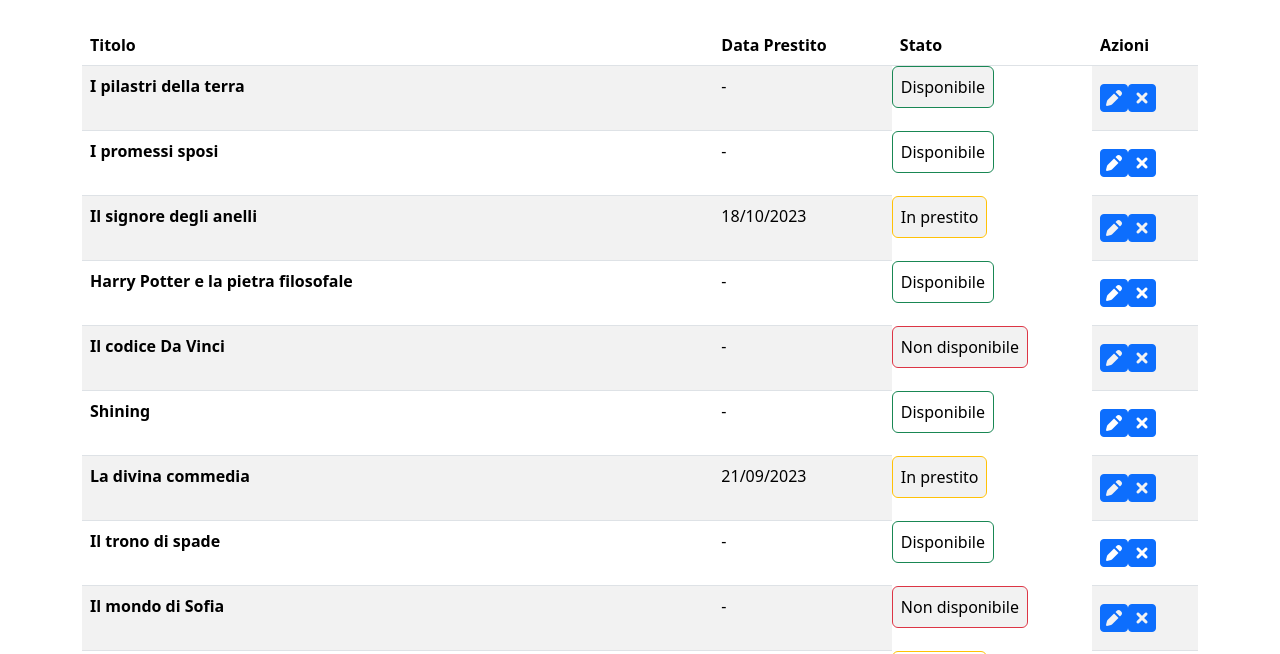
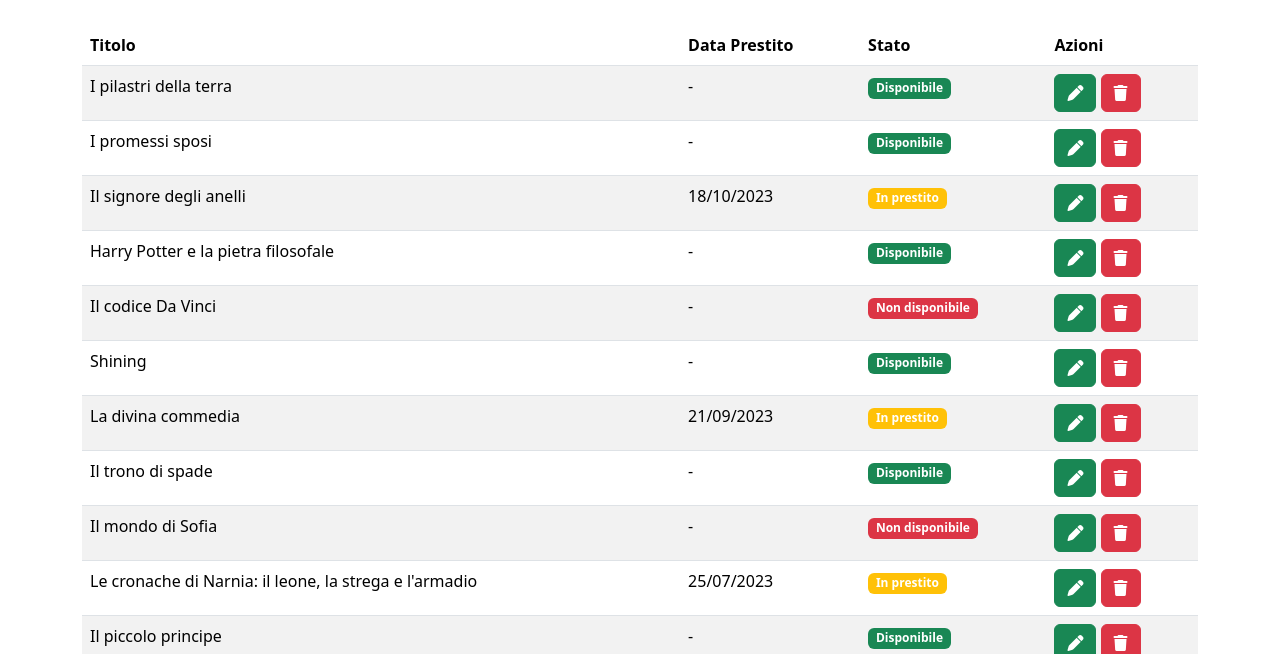
Before and after one commit to DeserioArianna/html-css-bootstrap-dashboard, a plain HTML site: page index.html in a window 1280 px wide. Shown: the part 146-800 px from the top of the page. Drawn offline with nearby package versions, Linux system fonts and the light colour scheme.

Commit message:
feat:fine delle tabella

```diff
--- a/index.html
+++ b/index.html
@@ -72,87 +72,145 @@
                 </thead>
                 <tbody>
                   <tr>
-                    <th scope="row">I pilastri della terra</th>
+                    <td>I pilastri della terra</td>
                     <td class="d-none d-md-table-cell"> - </td>
-                    <td class="btn btn-success">Disponibile</td>
-                    <td><a href="" class="fs-2"><i class="fa-solid fa-square-pen"></i><i class="fa-solid fa-square-xmark"></i> </a></td>
+                    <td>
+                        <span class="badge text-bg-success">Disponibile</span>
+                    </td>
+                    <td class="text-nowrap">
+                        <a href="" class="fs-6 btn btn-success"><i class="fa-solid fa-pen"></i></a>
+                        <a href="" class="fs-6 btn btn-danger"><i class="fa-solid fa-trash"></i></a>
+                    </td>
                   </tr>
 
                   <tr>
-                    <th scope="row">I promessi sposi</th>
+                    <td>I promessi sposi</td>
                     <td class="d-none d-md-table-cell"> - </td>
-                    <td class="btn btn-success">Disponibile</td>
-                    <td><a href="" class="fs-2"><i class="fa-solid fa-square-pen"></i><i class="fa-solid fa-square-xmark"></i> </a></td>
+                    <td>
+                        <span class="badge text-bg-success">Disponibile</span>
+                    </td>
+                    <td class="text-nowrap">
+                        <a href="" class="fs-6 btn btn-success"><i class="fa-solid fa-pen"></i></a>
+                        <a href="" class="fs-6 btn btn-danger"><i class="fa-solid fa-trash"></i></a>
+                    </td>
                   </tr>
 
                   <tr>
-                    <th scope="row">Il signore degli anelli</th>
+                    <td>Il signore degli anelli</td>
                     <td class="d-none d-md-table-cell"> 18/10/2023 </td>
-                    <td class="btn btn-warning">In prestito</td>
-                    <td><a href="" class="fs-2"><i class="fa-solid fa-square-pen"></i><i class="fa-solid fa-square-xmark"></i> </a></td>
+                    <td>
+                        <span class="badge text-bg-warning text-white">In prestito</span>
+                    </td>
+                    <td class="text-nowrap">
+                        <a href="" class="fs-6 btn btn-success"><i class="fa-solid fa-pen"></i></a>
+                        <a href="" class="fs-6 btn btn-danger"><i class="fa-solid fa-trash"></i></a>
+                    </td>
                   </tr>
 
                   <tr>
-                    <th scope="row">Harry Potter e la pietra filosofale</th>
+                    <td>Harry Potter e la pietra filosofale</td>
                     <td class="d-none d-md-table-cell"> - </td>
-                    <td class="btn btn-success">Disponibile</td>
-                    <td><a href="" class="fs-2"><i class="fa-solid fa-square-pen"></i><i class="fa-solid fa-square-xmark"></i> </a></td>
+                    <td>
+                        <span class="badge text-bg-success">Disponibile</span>
+                    </td>
+                    <td class="text-nowrap">
+                        <a href="" class="fs-6 btn btn-success"><i class="fa-solid fa-pen"></i></a>
+                        <a href="" class="fs-6 btn btn-danger"><i class="fa-solid fa-trash"></i></a>
+                    </td>
                   </tr>
 
                   <tr>
-                    <th scope="row">Il codice Da Vinci</th>
+                    <td>Il codice Da Vinci</td>
                     <td class="d-none d-md-table-cell"> - </td>
-                    <td class="btn btn-danger">Non disponibile</td>
-                    <td><a href="" class="fs-2"><i class="fa-solid fa-square-pen"></i><i class="fa-solid fa-square-xmark"></i> </a></td>
+                    <td>
+                        <span class="badge text-bg-danger">Non disponibile</span>
+                    </td>
+                    <td class="text-nowrap">
+                        <a href="" class="fs-6 btn btn-success"><i class="fa-solid fa-pen"></i></a>
+                        <a href="" class="fs-6 btn btn-danger"><i class="fa-solid fa-trash"></i></a>
+                    </td>
                   </tr>
 
                   <tr>
-                    <th scope="row">Shining</th>
+                    <td>Shining</td>
                     <td class="d-none d-md-table-cell"> - </td>
-                    <td class="btn btn-success">Disponibile</td>
-                    <td><a href="" class="fs-2"><i class="fa-solid fa-square-pen"></i><i class="fa-solid fa-square-xmark"></i> </a></td>
+                    <td>
+                        <span class="badge text-bg-success">Disponibile</span>
+                    </td>
+                    <td class="text-nowrap">
+                        <a href="" class="fs-6 btn btn-success"><i class="fa-solid fa-pen"></i></a>
+                        <a href="" class="fs-6 btn btn-danger"><i class="fa-solid fa-trash"></i></a>
+                    </td>
                   </tr>
 
                   <tr>
-                    <th scope="row">La divina commedia</th>
+                    <td>La divina commedia</td>
                     <td class="d-none d-md-table-cell"> 21/09/2023 </td>
-                    <td class="btn btn-warning">In prestito</td>
-                    <td><a href="" class="fs-2"><i class="fa-solid fa-square-pen"></i><i class="fa-solid fa-square-xmark"></i> </a></td>
+                    <td>
+                        <span class="badge text-bg-warning text-white">In prestito</span>
+                    </td>
+                    <td class="text-nowrap">
+                        <a href="" class="fs-6 btn btn-success"><i class="fa-solid fa-pen"></i></a>
+                        <a href="" class="fs-6 btn btn-danger"><i class="fa-solid fa-trash"></i></a>
+                    </td>
                   </tr>
 
                   <tr>
-                    <th scope="row">Il trono di spade</th>
+                    <td>Il trono di spade</td>
                     <td class="d-none d-md-table-cell"> - </td>
-                    <td class="btn btn-success">Disponibile</td>
-                    <td><a href="" class="fs-2"><i class="fa-solid fa-square-pen"></i><i class="fa-solid fa-square-xmark"></i> </a></td>
+                    <td>
+                        <span class="badge text-bg-success">Disponibile</span>
+                    </td>
+                    <td class="text-nowrap">
+                        <a href="" class="fs-6 btn btn-success"><i class="fa-solid fa-pen"></i></a>
+                        <a href="" class="fs-6 btn btn-danger"><i class="fa-solid fa-trash"></i></a>
+                    </td>
                   </tr>
 
                   <tr>
-                    <th scope="row">Il mondo di Sofia</th>
+                    <td>Il mondo di Sofia</td>
                     <td class="d-none d-md-table-cell"> - </td>
-                    <td class="btn btn-danger">Non disponibile</td>
-                    <td><a href="" class="fs-2"><i class="fa-solid fa-square-pen"></i><i class="fa-solid fa-square-xmark"></i> </a></td>
+                    <td>
+                        <span class="badge text-bg-danger">Non disponibile</span>
+                    </td>
+                    <td class="text-nowrap">
+                        <a href="" class="fs-6 btn btn-success"><i class="fa-solid fa-pen"></i></a>
+                        <a href="" class="fs-6 btn btn-danger"><i class="fa-solid fa-trash"></i></a>
+                    </td>
                   </tr>
 
                   <tr>
-                    <th scope="row">Le cronache di Narnia: il leone, la strega e l'armadio</th>
+                    <td>Le cronache di Narnia: il leone, la strega e l'armadio</td>
                     <td class="d-none d-md-table-cell"> 25/07/2023 </td>
-                    <td class="btn btn-warning">In prestito</td>
-                    <td><a href="" class="fs-2"><i class="fa-solid fa-square-pen"></i><i class="fa-solid fa-square-xmark"></i> </a></td>
+                    <td>
+                        <span class="badge text-bg-warning text-white">In prestito</span>
+                    </td>
+                    <td class="text-nowrap">
+                        <a href="" class="fs-6 btn btn-success"><i class="fa-solid fa-pen"></i></a>
+                        <a href="" class="fs-6 btn btn-danger"><i class="fa-solid fa-trash"></i></a>
+                    </td>
+                  <tr>
+                    <td>Il piccolo principe</td>
+                    <td class="d-none d-md-table-cell"> - </td>
+                    <td>
+                        <span class="badge text-bg-success">Disponibile</span>
+                    </td>
+                    <td class="text-nowrap">
+                        <a href="" class="fs-6 btn btn-success"><i class="fa-solid fa-pen"></i></a>
+                        <a href="" class="fs-6 btn btn-danger"><i class="fa-solid fa-trash"></i></a>
+                    </td>
                   </tr>
 
                   <tr>
-                    <th scope="row">Il piccolo principe</th>
+                    <td>La storia infinita</td>
                     <td class="d-none d-md-table-cell"> - </td>
-                    <td class="btn btn-success">Disponibile</td>
-                    <td><a href="" class="fs-2"><i class="fa-solid fa-square-pen"></i><i class="fa-solid fa-square-xmark"></i> </a></td>
-                  </tr>
-
-                  <tr>
-                    <th scope="row">La storia infinita</th>
-                    <td class="d-none d-md-table-cell"> - </td>
-                    <td class="btn btn-success">Disponibile</td>
-                    <td><a href="" class="fs-2"><i class="fa-solid fa-square-pen"></i><i class="fa-solid fa-square-xmark"></i> </a></td>
+                    <td>
+                        <span class="badge text-bg-success">Disponibile</span>
+                    </td>
+                    <td class="text-nowrap">
+                        <a href="" class="fs-6 btn btn-success"><i class="fa-solid fa-pen"></i></a>
+                        <a href="" class="fs-6 btn btn-danger"><i class="fa-solid fa-trash"></i></a>
+                    </td>
                   </tr>
                 </tbody>
               </table>
```
